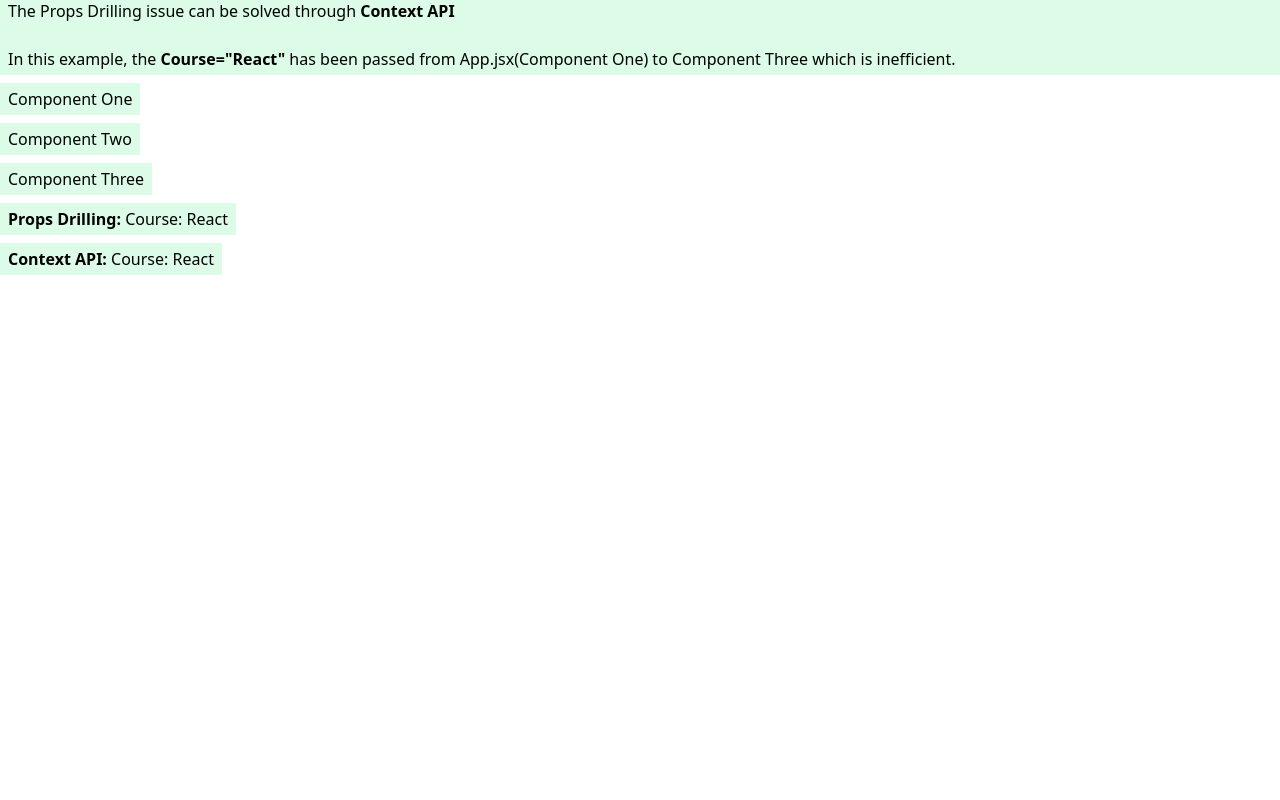
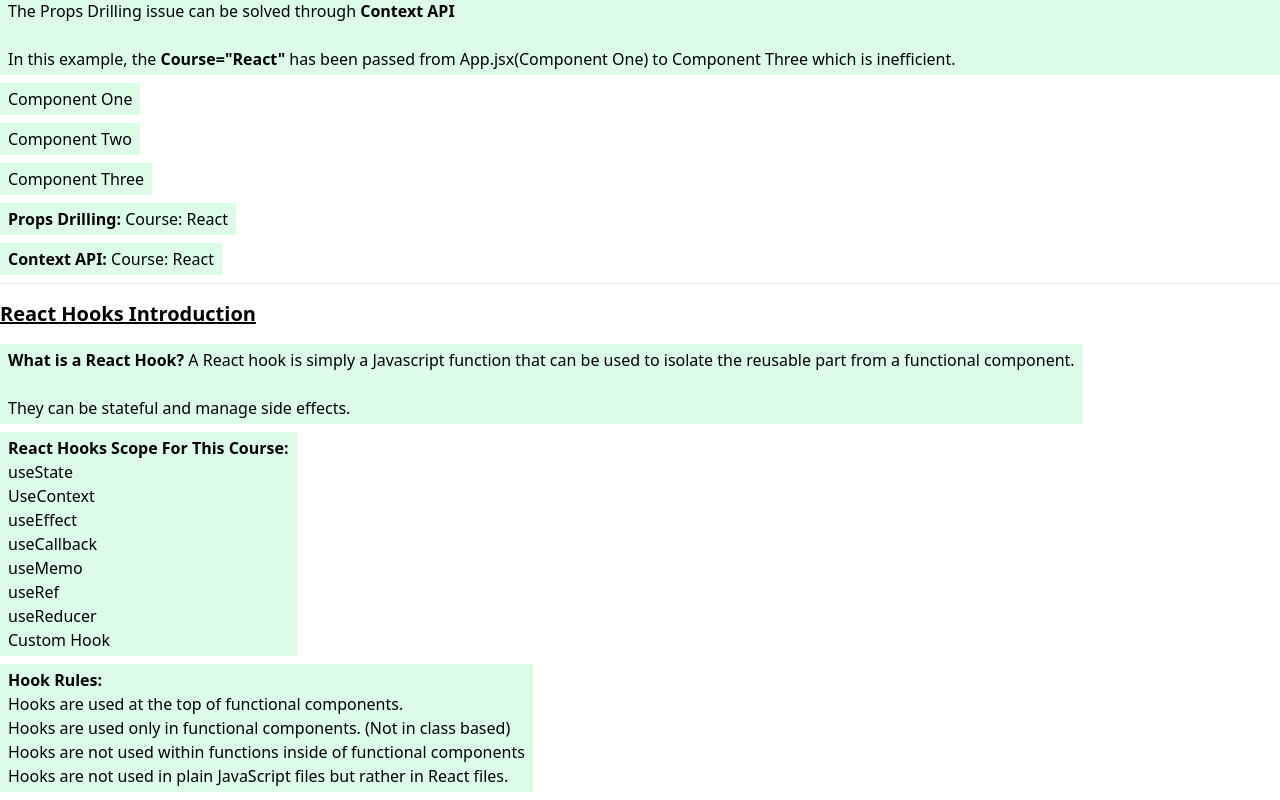
Before and after one commit to NjauSamuel/React_Blog_Project, a React (Vite) app: page / in a window 1280 px wide. Shown: the part 2386-3186 px from the top of the page. Before the commit the page ends 2669 px from the top, so only its background shows below. Built offline with nearby package versions, Linux system fonts and the light colour scheme.

Commit message:
React Hook Introduction.

```diff
--- a/src/App.jsx
+++ b/src/App.jsx
@@ -16,6 +16,7 @@ import ClickCounterByRenderProps from "./components/ClickCounterByRenderProps";
 import HoverCounterByRenderProps from "./components/HoverCounterByRenderProps";
 import ComponentOne from "./components/ComponentOne";
 import CourseContext from "./components/context/courseContext";
+import Introduction from "./components/Chapter_9/Hook_Introduction";
 
 function App() {
   return (
@@ -74,6 +75,8 @@ function App() {
         <ComponentOne course="React" />
       </CourseContext.Provider>
 
+      <Introduction />
+
     </div>
   )
 }
--- /dev/null
+++ b/src/components/Chapter_9/Hook_Introduction.jsx
@@ -0,0 +1,39 @@
+const Introduction = () => {
+    return(
+        <div className="mt-3">
+            <hr />
+            <h2><u>React Hooks Introduction</u></h2>
+            <p id="paragraph-like">
+                <b>What is a React Hook?</b> A React hook is simply a Javascript function that can
+                be used to isolate the reusable part from a functional component. <br/><br/>
+                They can be stateful and manage side effects.
+            </p>
+
+            <p id="paragraph-like">
+                <b>React Hooks Scope For This Course: </b><br/>
+                <ol className="list-decimal list-inside ml-4">
+                    <li>useState</li>
+                    <li>UseContext</li>
+                    <li>useEffect</li>
+                    <li>useCallback</li>
+                    <li>useMemo</li>
+                    <li>useRef</li>
+                    <li>useReducer</li>
+                    <li>Custom Hook</li>
+                </ol>
+            </p>
+
+            <p id="paragraph-like" className="mb-3">
+                <b>Hook Rules: </b><br/>
+                <ol className="list-decimal list-inside ml-4">
+                    <li>Hooks are used at the top of functional components. </li>
+                    <li>Hooks are used only in functional components. (Not in class based)</li>
+                    <li>Hooks are not used within functions inside of functional components</li>
+                    <li>Hooks are not used in plain JavaScript files but rather in React files. </li>
+                </ol>
+            </p>
+        </div>
+    )
+}
+
+export default Introduction;
```
